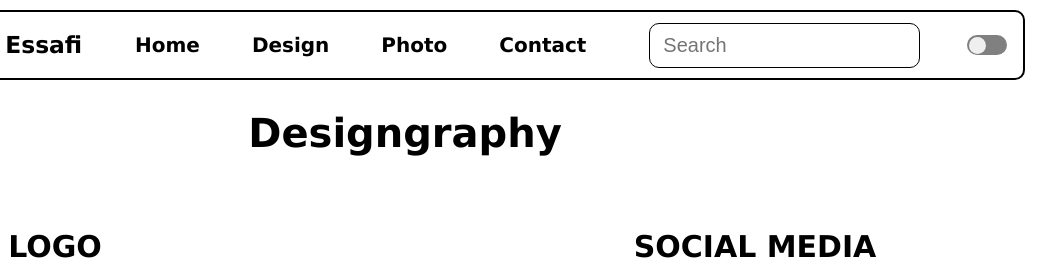
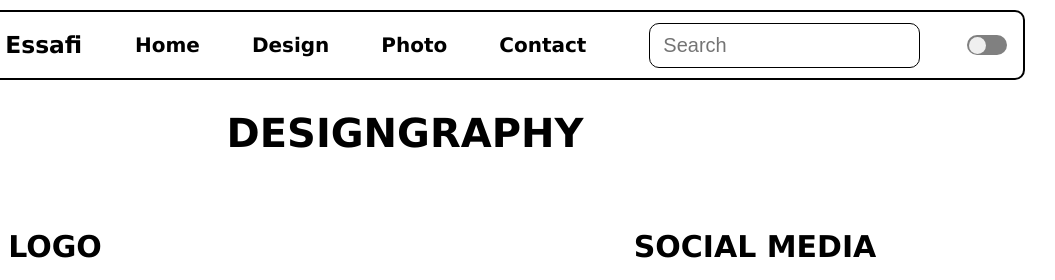
Before and after one commit to Crow-1221/noaman-website, a plain HTML site: page designgraphy.html in a window 1280 px wide. Shown: the top 280 px of the page, 225-1280 px from the left. Drawn offline with Linux system fonts and the light colour scheme.

Commit message:
Update designgraphy.html

```diff
--- a/designgraphy.html
+++ b/designgraphy.html
@@ -30,7 +30,7 @@
             <button class="mode-btn"></button>
         </div>
     </div>
-    <div class="our-works-title">Designgraphy</div>
+    <div class="our-works-title">DESIGNGRAPHY</div>
     <div class="our-works-box">
         <div class="part-one">
             <span class="part-one-title">LOGO</span>
```
